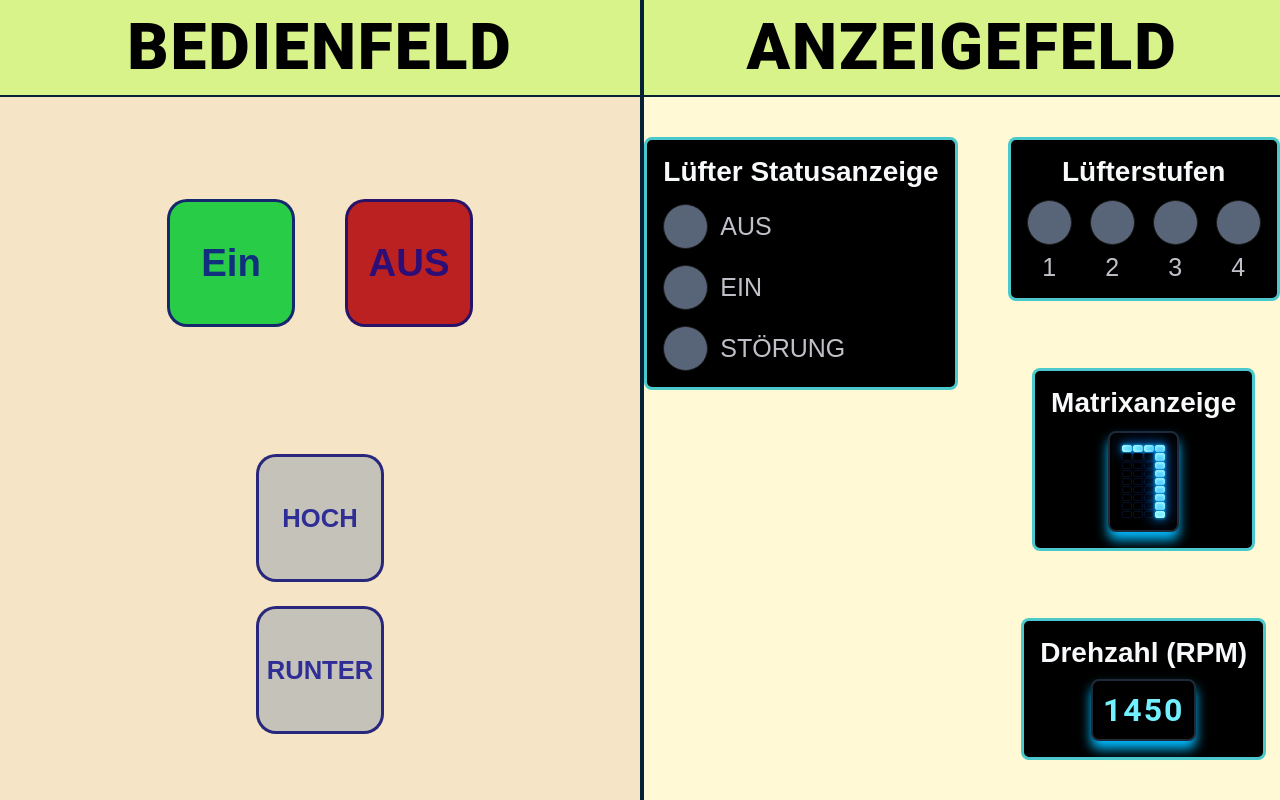
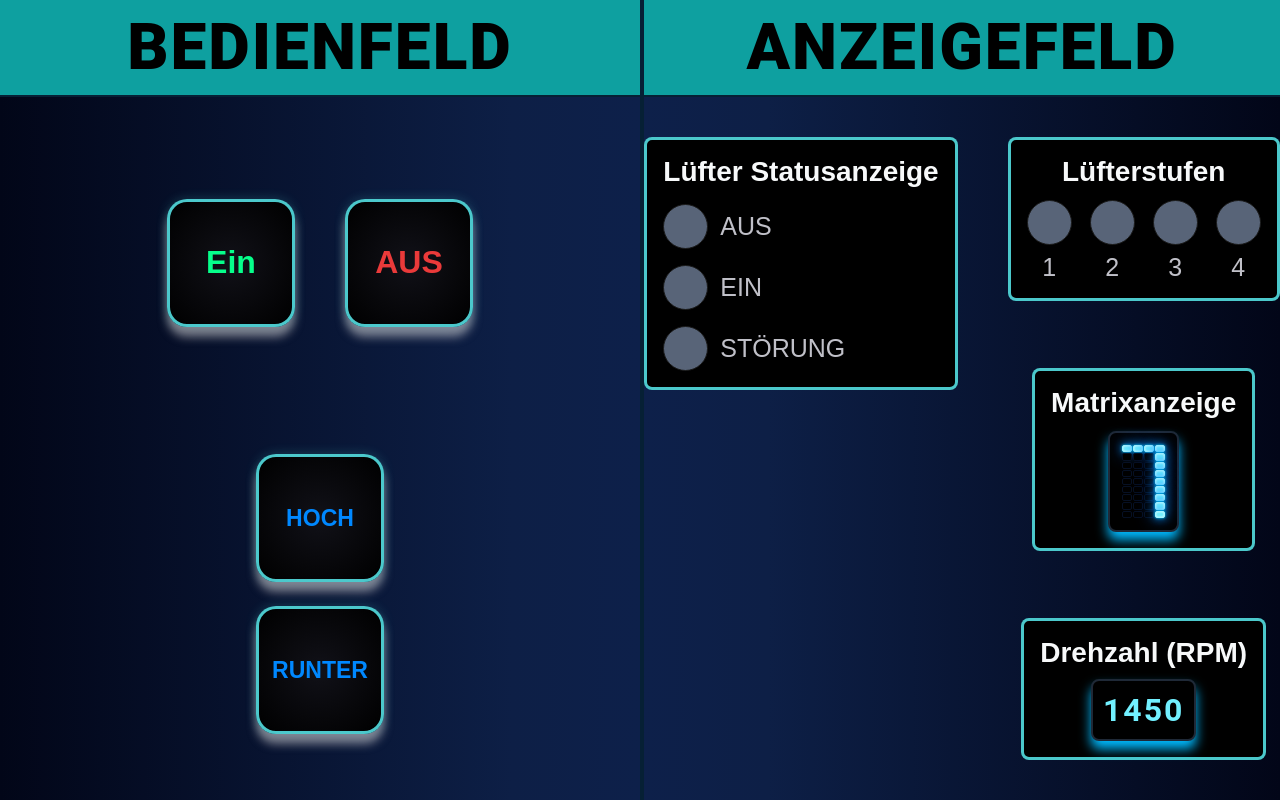
Before and after one commit to d-schwanzl/luefterprojekt-esp32, a website: page web/public/index.html in a window 1280 px wide. Drawn offline with Linux system fonts and the light colour scheme.

Commit message:
Frontend des Webinterface bearbeitet und den Background hinzugefügt.

```diff
--- a/web/public/styles.css
+++ b/web/public/styles.css
@@ -10,11 +10,18 @@
 html, body {
   width: 100%;
   height: 100%;
+   font-family: roboto, sans-serif;
+  background: linear-gradient(
+    90deg,
+    #020618 0%,
+    #0d1f46 40%,
+    #0d204a 50%,
+    #0d1f46 60%,
+    #020618 100%
+  );
 }
 
-body {
- font-family: roboto, sans-serif;
-}
+
 
 h2 {
   margin: 0;
@@ -27,7 +34,7 @@ h2 {
   font-weight: 800;
   text-align: center;
   padding: 0.625rem 0;              /* Gibt dem Text im Balken etwas Luft nach oben und unten */
-  background: #d7f38a;        /* Deine eigene Hintergrundfarbe für die Überschrift */
+  background: #0ea0a0;        /* Deine eigene Hintergrundfarbe für die Überschrift */
   border-bottom: 0.125rem solid #062035; /* Optional: Unterstreicht die Überschrift mit einer Linie */
 }
 
@@ -43,6 +50,7 @@ h2 {
   width: 100%;
   height: 100vh;          /* volle Bildschirmhöhe */
   overflow: hidden;        /* Verhindert, dass Scrollbalken entstehen */
+
 }
 
 /* ==========================================================
@@ -57,12 +65,12 @@ h2 {
 }
 
 #container-links {
-   background: transparent;
-   background: #d78c0b3b;
+
+
 }
 
 #container-rechts {
-  background: transparent;
+
   border-left: 0.25rem solid #062035;
 }
 
@@ -103,58 +111,68 @@ h2 {
   width: 100%;
   height: 100%;
   padding: 2.5rem 0;
-  background: #fff1895a;
+
 }
 
 /* ==========================================================
    ELEMENTE VON BEDIENFELD (Taster)
    ========================================================== */
 .taster {
-  aspect-ratio: 1 / 1;      /* erzwingt: Breite = Höhe, also quadratisch */
-  /* Flexible Breite: Passt sich dem Bildschirm an, schrumpft auf kleinen Monitoren mit */
+
+  aspect-ratio: 1 / 1;
   width: clamp(5.625rem, 10vw, 9.375rem);
+  display: flex;
+  align-items: center;
+  justify-content: center;
 
-  display: flex;             /* zum Zentrieren des Inhalts */
-  align-items: center;       /* vertikal mittig */
-  justify-content: center;   /* horizontal mittig */
+  border: 0.1875rem solid #5aeef1d7;
+  border-radius: 1.25rem;
+  background: radial-gradient(circle at center, #111118 0%, #000000 100%);
+  /* color: #5aeef1; Heller für besseren Kontrast */
+  cursor: pointer;
 
-  border: 0.1875rem solid #141274e0;
-  border-radius: 1.25rem;
-  background: #3e7ebe;
-  color: #0a0a8ccd;
-  cursor: pointer;
+  /* Statische Tiefe und Leuchten */
+  box-shadow: 0 10px 10px rgba(234, 228, 228, 0.5),
+              0 0 12px rgba(90, 238, 241, 0.2);
+
+
 }
 
+
 .taster:hover {
-   filter: brightness(1.6);
+   filter: brightness(2);
 }
 
 .taster:active {
-  transform: translateY(0.125rem);   /* kleiner "Klick"-Effekt beim Drücken */
+  transform: translateY(0.225rem);   /* kleiner "Klick"-Effekt beim Drücken */
 }
 
 .taster--ein {
-  background: #29cc46;
-  font-size: clamp(1.5rem, 3vw, 2.5rem); /* Schrift schrumpft auf kleinen Bildschirmen */
-  font-weight: 750;
+   font-weight: 780;
+  font-size: clamp(1.1rem, 2.5vw, 2.9rem);
+  color: #06ff8b;
 }
 
 .taster--aus {
-  background: #bb2121;
-  font-size: clamp(1.5rem, 3vw, 2.5rem); /* Schrift schrumpft auf kleinen Bildschirmen */
-  font-weight: 750;
+   font-weight: 780;
+  font-size: clamp(1.1rem, 2.5vw, 2.9rem);
+
+  color: rgb(234, 58, 58);
 }
 
 .taster--hoch {
-  background: #bdbdb8db;
-  font-size: clamp(1.125rem, 2vw, 1.625rem);
-  font-weight: 750;
+
+  font-weight: 550;
+  font-size: clamp(0.8rem, 1.8vw, 2rem);
+  color: #0088ff;
 }
 
 .taster--runter {
-  background: #bdbdb8db;
-  font-size: clamp(1.125rem, 2vw, 1.625rem);
-  font-weight: 750;
+
+
+  font-weight: 550;
+  font-size: clamp(0.8rem, 1.8vw, 2rem);
+  color: #0088ff;
 }
 
 /* ==========================================================
```
